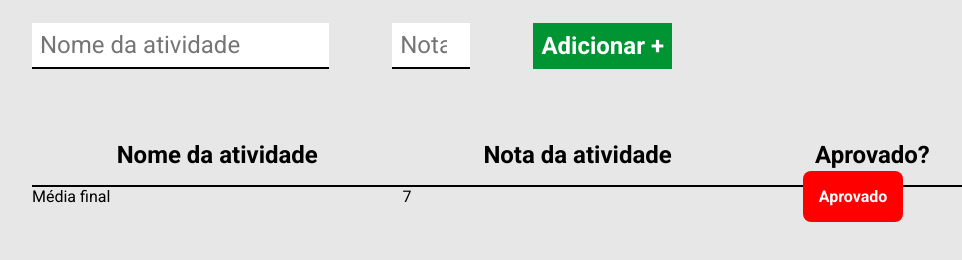
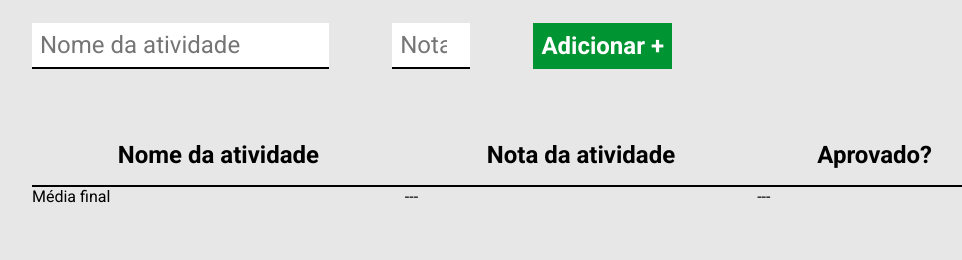
Before and after one commit to Veghing05/FullStackJava-EBAC, a plain HTML site: page Calculadora de Médias/index.html in a window 1280 px wide. Shown: the part 164-424 px from the top of the page, without its empty margins (128-1090 px from the left). Drawn offline with Linux system fonts and the light colour scheme.

Commit message:
Update index.html

```diff
--- a/Calculadora de Médias/index.html
+++ b/Calculadora de Médias/index.html
@@ -35,8 +35,8 @@
             <tfoot>
                 <tr>
                     <td>Média final</td>
-                    <td>7</td>
-                    <td><span class="resultado reprovado">Aprovado</span></td>
+                    <td id="media-final-valor">---</td>
+                    <td id="media-final-resultado">---</td>
                 </tr>
             </tfoot>
         </table>
```
